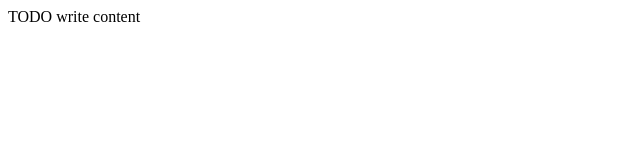
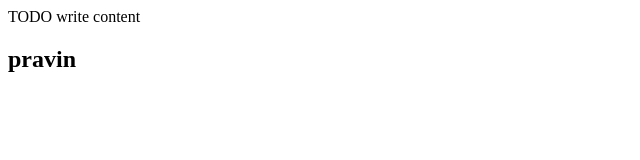
Before and after one commit to vikasshinde22105/test, a plain HTML site: page test.html in a window 1280 px wide. Shown: the full height of the page, 0-640 px from the left. Drawn offline with Linux system fonts and the light colour scheme.

Commit message:
pravin edited test.html

```diff
--- a/test.html
+++ b/test.html
@@ -12,5 +12,6 @@ and open the template in the editor.
     </head>
     <body>
         <div>TODO write content</div>
-    </body>
+   	<h2>pravin </h2>
+     </body>
 </html>
```
